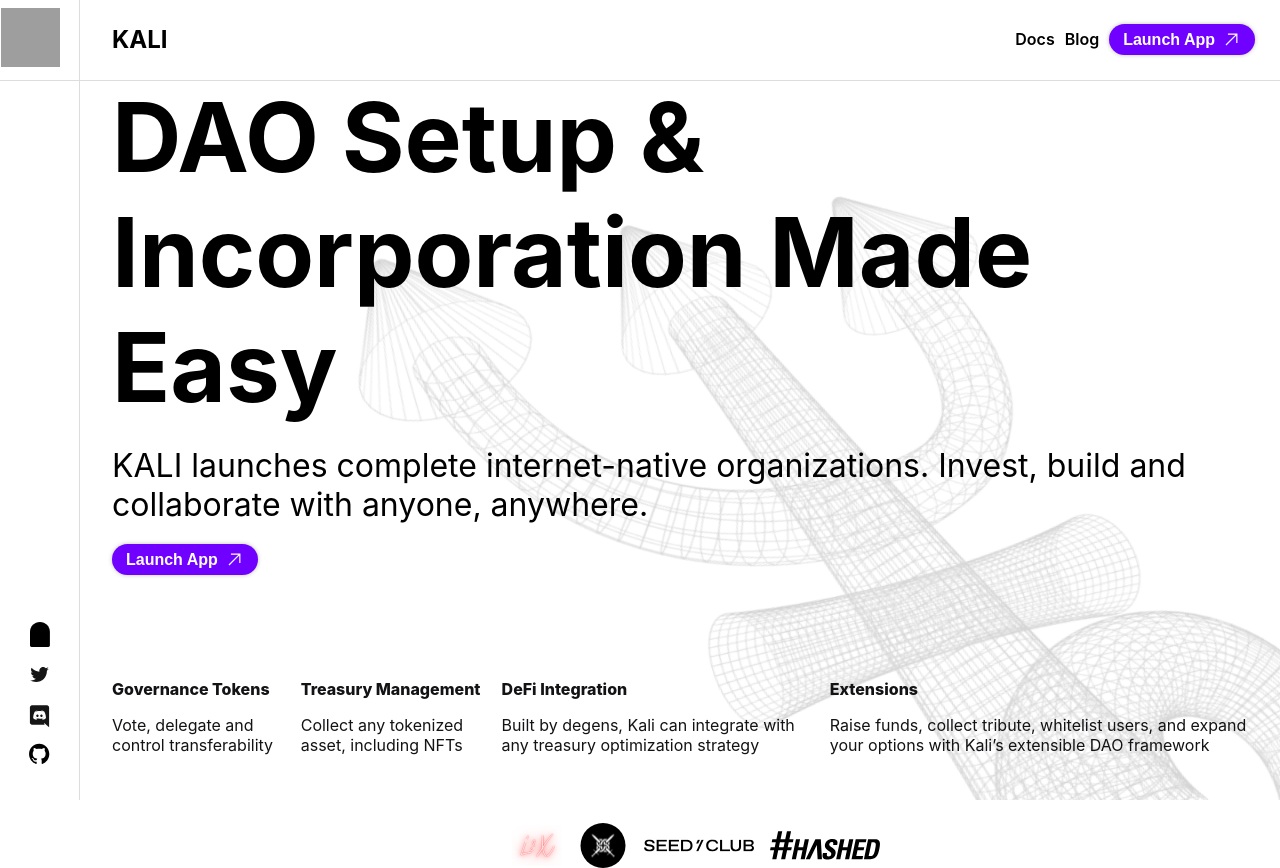
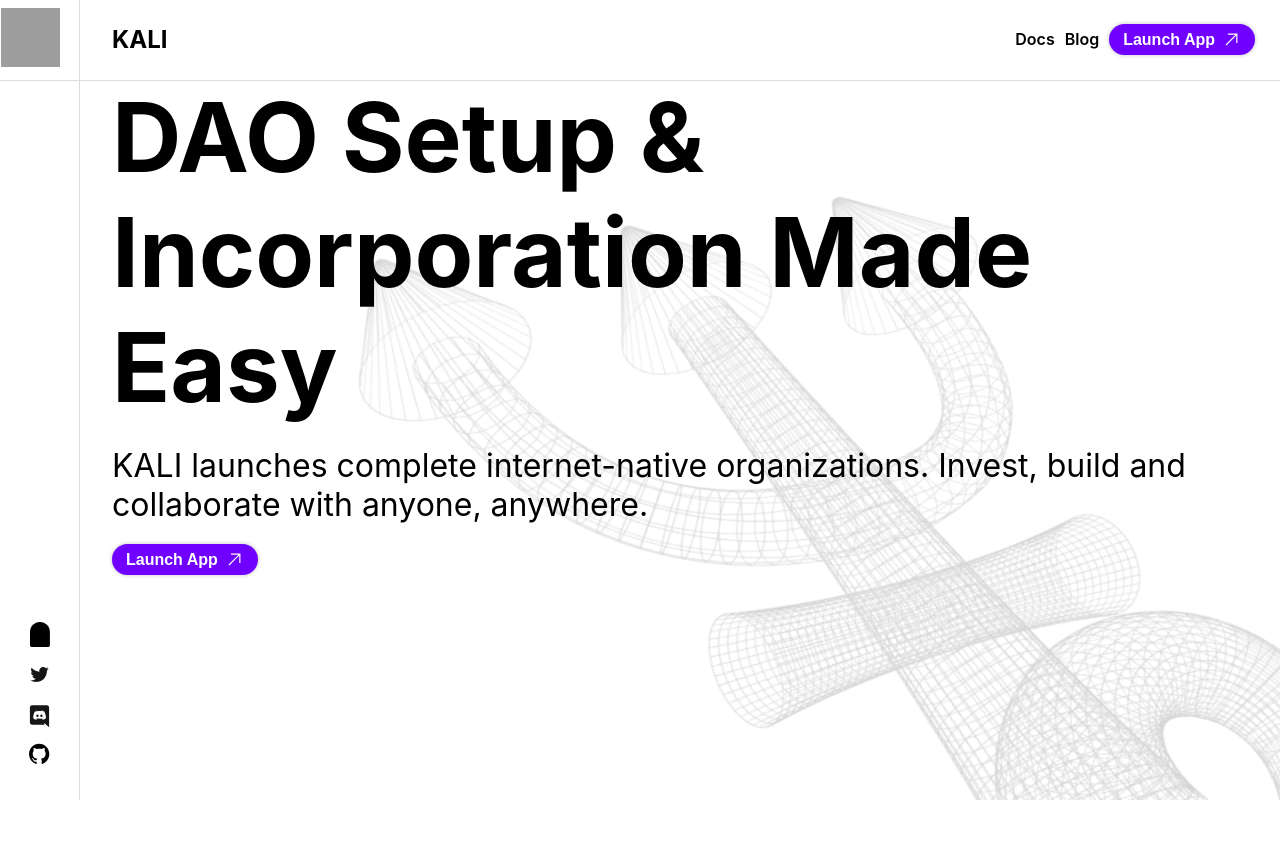
Before and after one commit to kalidao/kali-landing, a Next.js app: page / in a window 1280 px wide. After the commit the page ends 800 px from the top, so only its background shows below. Built offline with nearby package versions, Linux system fonts and the light colour scheme; grey boxes are pictures that could not be loaded.

Commit message:
temp removal
Signed-off-by: Shiv <shivanshityagi@icloud.com>

```diff
--- a/components/MainLanding.js
+++ b/components/MainLanding.js
@@ -15,8 +15,8 @@ export default function MainLanding() {
         <div style={{maxWidth: "9.15rem"}}>
             <CtaButton />
         </div>
-        <Features />
-        <Partners />
+        {/* <Features />
+        <Partners /> */}
       </Landing>
   )
 }
```
